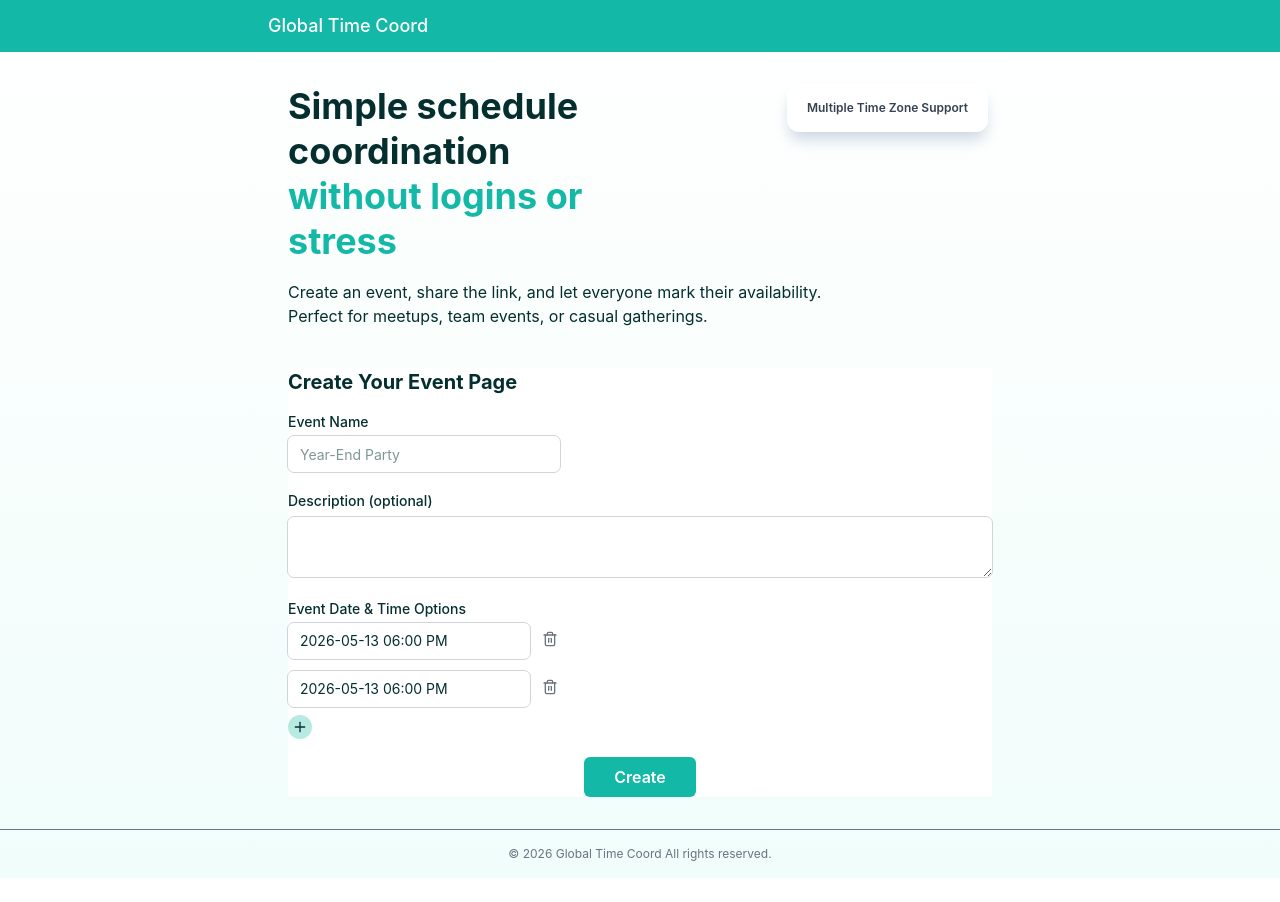
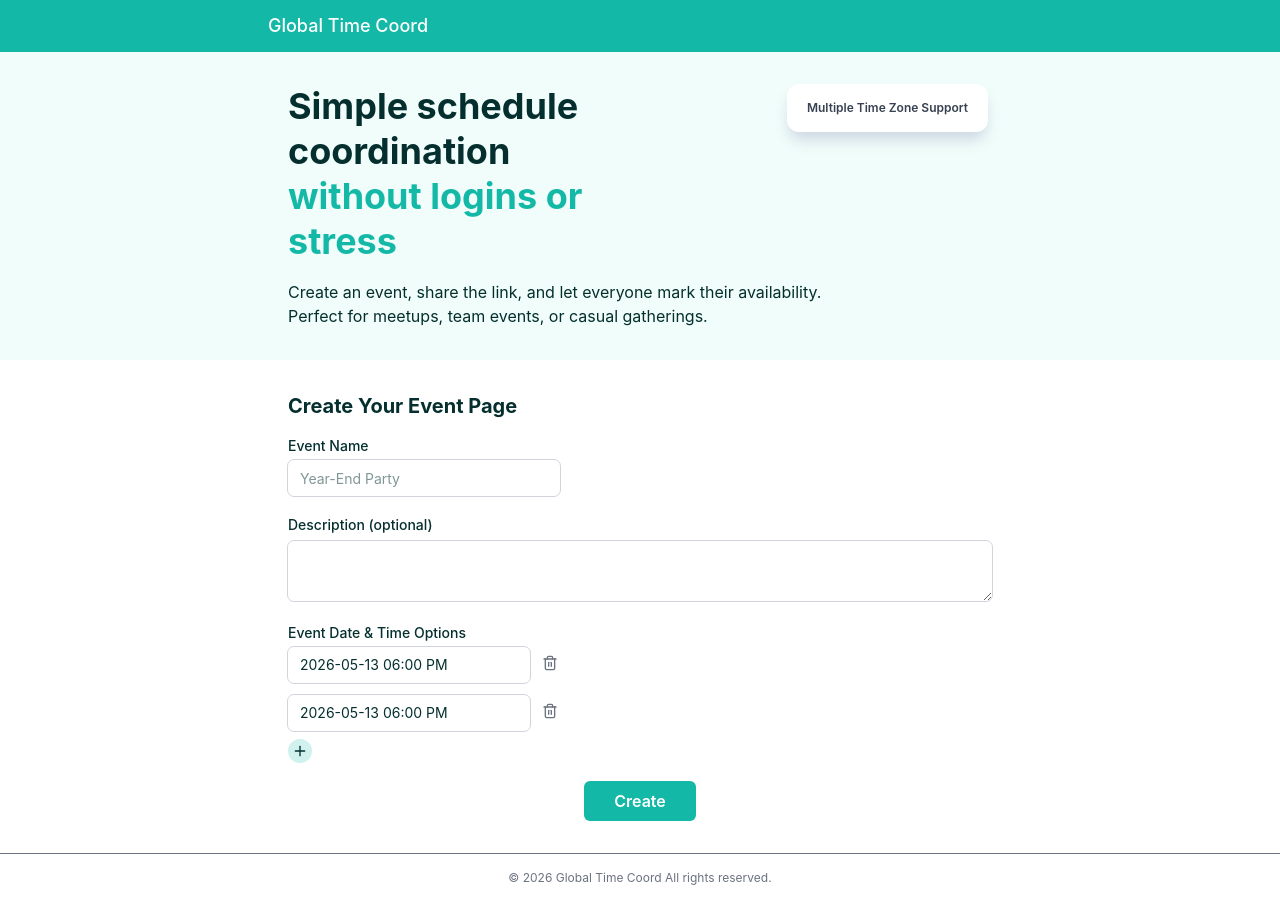
Before and after one commit to masuyama13/scheduling-polls, a React (Vite) app in the folder frontend/: page / in a window 1280 px wide. Before the commit the page ends 878 px from the top, so only its background shows below. Built offline with nearby package versions, Linux system fonts and the light colour scheme.

Commit message:
Adjust background colors

```diff
--- a/frontend/src/components/EventCreateForm.tsx
+++ b/frontend/src/components/EventCreateForm.tsx
@@ -112,7 +112,7 @@ export default function EventCreateForm() {
   }
 
   return (
-    <div className="event-create-form bg-surface-panel">
+    <div className="event-create-form">
       <h2 className="text-xl font-bold mb-4">Create Your Event Page</h2>
       <form
         onSubmit={handleSubmit}
@@ -186,7 +186,7 @@ export default function EventCreateForm() {
           </div>
           <div
             onClick={handleAddDateTimeOption}
-            className="mt-2 p-1 rounded-3xl bg-brand-primary/30 inline-flex items-center gap-1 cursor-pointer hover:bg-brand-primary/20 transition">
+            className="mt-2 p-1 rounded-3xl bg-brand-primary/20 inline-flex items-center gap-1 cursor-pointer hover:bg-brand-primary/20 transition">
             <Plus size={16} />
           </div>
         </div>
--- a/frontend/src/components/MainLayout.tsx
+++ b/frontend/src/components/MainLayout.tsx
@@ -4,9 +4,9 @@ import Footer from './Footer'
 
 export default function MainLayout() {
   return (
-    <div className="min-h-screen bg-linear-to-t from-surface-gradient-from to-surface-gradient-to flex flex-col">
+    <div className="min-h-screen bg-surface-page flex flex-col">
       <Header />
-      <main className="flex-1 w-full max-w-3xl mx-auto">
+      <main className="flex-1 w-full">
         <Outlet />
       </main>
       <Footer />
--- a/frontend/src/index.css
+++ b/frontend/src/index.css
@@ -5,8 +5,7 @@
   --color-surface-panel: var(--surface-panel);
   --color-surface-muted: var(--surface-muted);
   --color-surface-inverse: var(--surface-inverse);
-  --color-surface-gradient-from: var(--surface-gradient-from);
-  --color-surface-gradient-to: var(--surface-gradient-to);
+  --color-surface-subtle: var(--surface-subtle);
 
   --color-content-primary: var(--content-primary);
   --color-content-secondary: var(--content-secondary);
@@ -37,8 +36,7 @@
   --surface-panel: #ffffff;
   --surface-muted: #f9fafb;
   --surface-inverse: #1f2937;
-  --surface-gradient-from: #f0fdfa;
-  --surface-gradient-to: #ffffff;
+  --surface-subtle: #f0fdfa;
 
   --content-primary: #042f2e;
   --content-secondary: #374151;
--- a/frontend/src/pages/HomePage.tsx
+++ b/frontend/src/pages/HomePage.tsx
@@ -4,10 +4,16 @@ import EventCreateForm from '../components/EventCreateForm'
 export default function HomePage() {
   return (
     <div className="home-page text-content-primary w-full">
-      <main className="mx-auto flex max-w-3xl flex-col gap-10 p-8">
-        <AppIntro />
-        <EventCreateForm />
-      </main>
+      <section className="bg-surface-subtle">
+        <div className="mx-auto max-w-3xl p-8">
+          <AppIntro />
+        </div>
+      </section>
+      <section className="bg-surface-panel">
+        <div className="mx-auto max-w-3xl p-8">
+          <EventCreateForm />
+        </div>
+      </section>
     </div>
   )
 }
```
